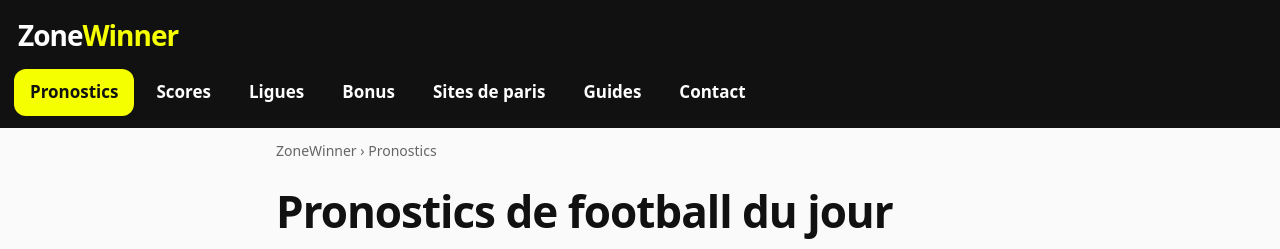
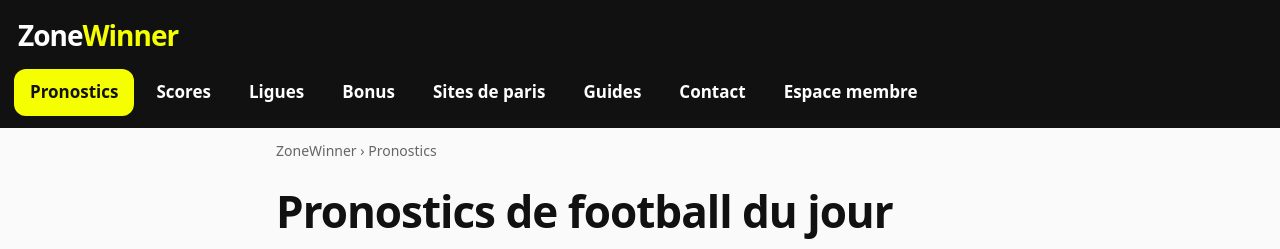
Before and after one commit to mandanaelysee-jpg/zonewinner, a website: page index.html in a window 1280 px wide. Shown: the top 249 px of the page. Drawn offline with Linux system fonts and the light colour scheme; no server answers.

Commit message:
Add member area navigation link

```diff
--- a/index.html
+++ b/index.html
@@ -60,7 +60,7 @@ footer{background:var(--k);color:#999;padding:4px 18px 30px;font-size:14px}
 <header>
 <a class="logo" href="#pronos">Zone<i>Winner</i></a>
 <nav id="tabs" aria-label="Navigation">
-<a href="#pronos">Pronostics</a><a href="#scores">Scores</a><a href="#ligues">Ligues</a><a href="#bonus">Bonus</a><a href="#sites">Sites de paris</a><a href="#guides">Guides</a><a href="#contact">Contact</a>
+<a href="#pronos">Pronostics</a><a href="#scores">Scores</a><a href="#ligues">Ligues</a><a href="#bonus">Bonus</a><a href="#sites">Sites de paris</a><a href="#guides">Guides</a><a href="#contact">Contact</a><a href="connexion.html">Espace membre</a>
 </nav>
 </header>
 <main>
```
